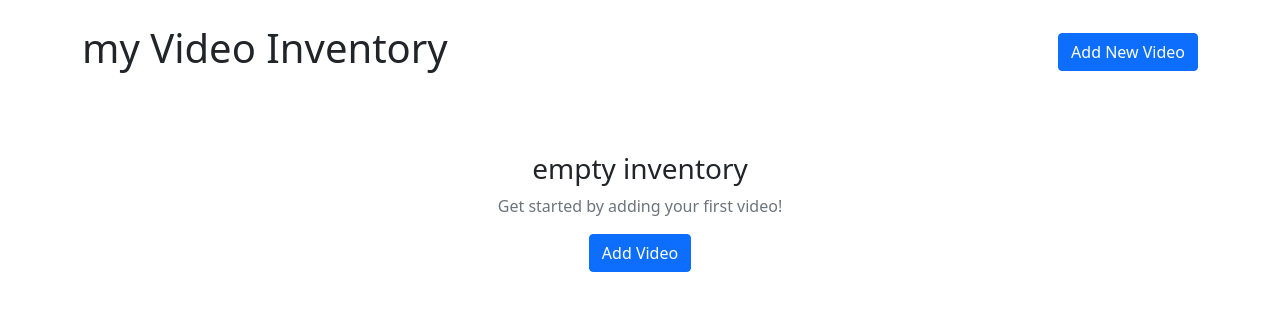
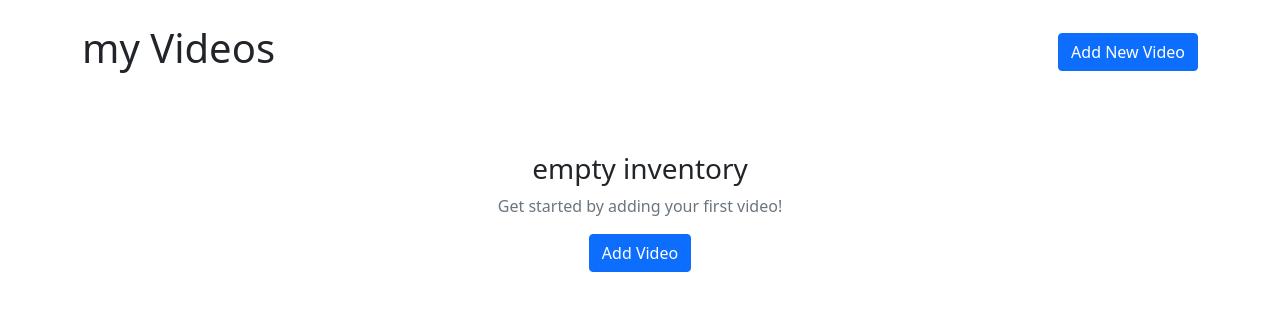
Before and after one commit to mhmdsh24/docker_assignment, a Django app: page / in a window 1280 px wide. Shown: the part 56-367 px from the top of the page. Run offline with Django 5.2, Linux system fonts and the light colour scheme; data that the repository does not hold is empty.

Commit message:
Update header text from 'my Video Inventory' to 'my Videos'

```diff
--- a/assignment2_proj/assignment2_app/templates/assignment2_app/video_list.html
+++ b/assignment2_proj/assignment2_app/templates/assignment2_app/video_list.html
@@ -4,7 +4,7 @@
 
 {% block content %}
 <div class="d-flex justify-content-between align-items-center mb-4">
-    <h1>my Video Inventory</h1>
+    <h1>my Videos</h1>
     <a href="{% url 'video_create' %}" class="btn btn-primary">
         <i class="fas fa-plus"></i> Add New Video
     </a>
```
